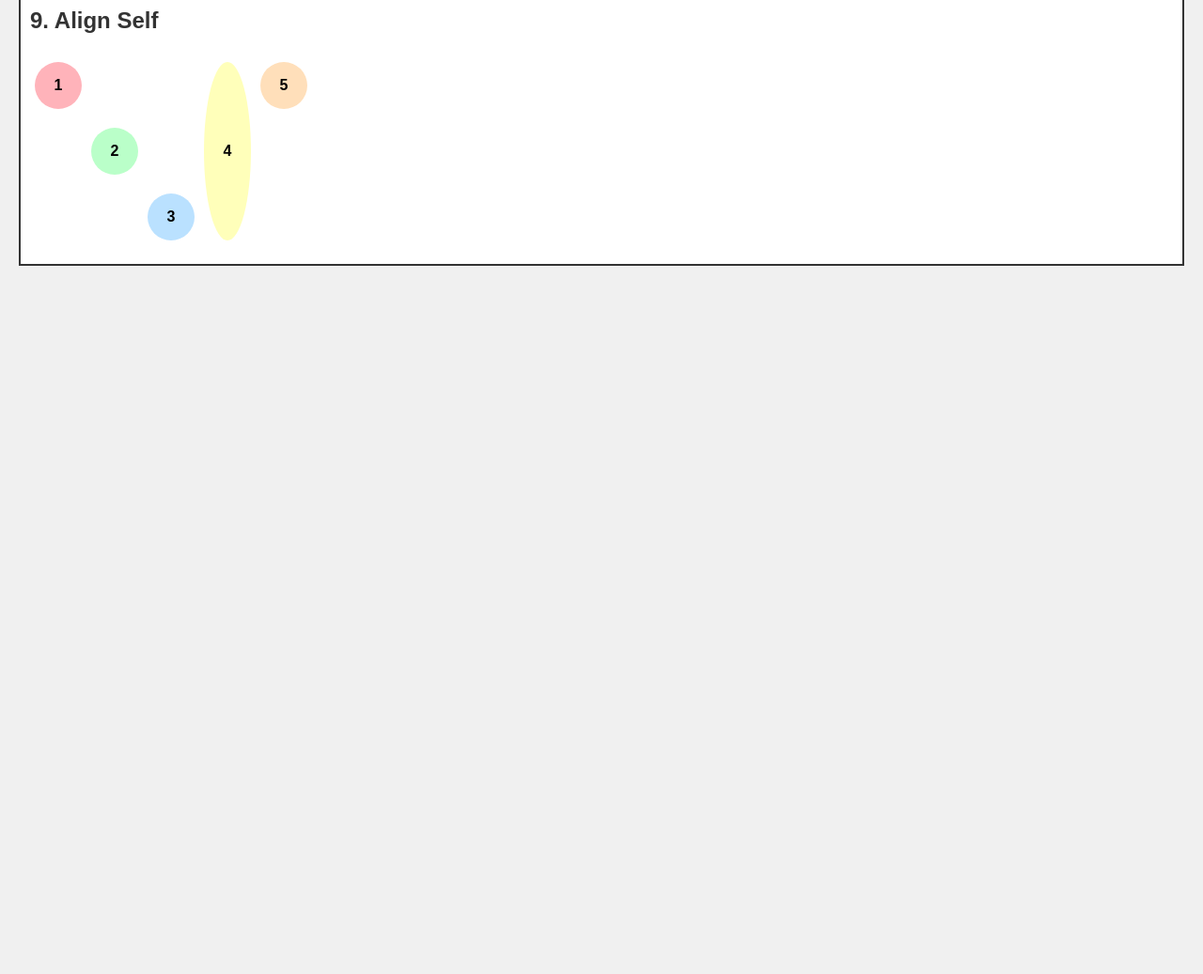
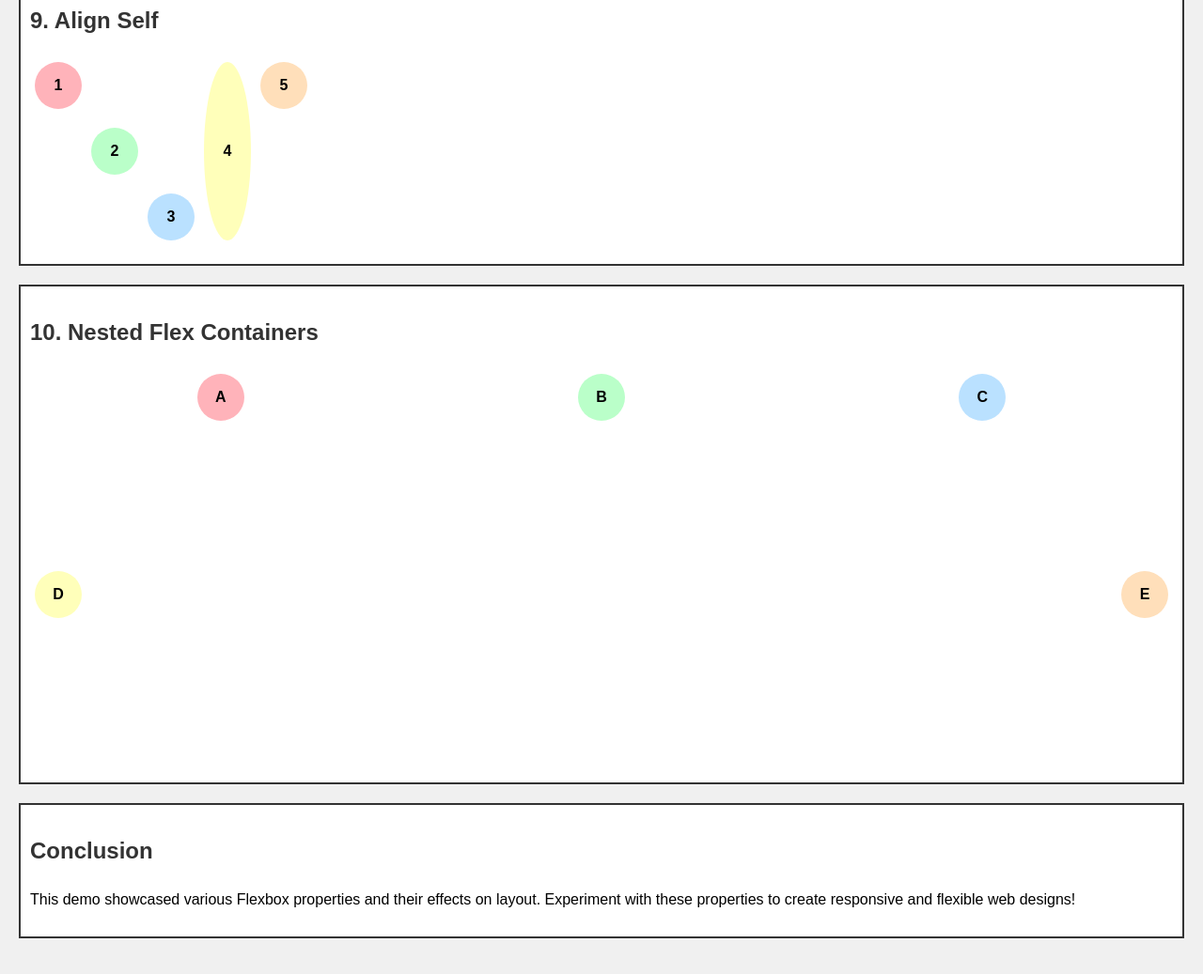
Before and after one commit to nilesh6021/CSS_PROJECTS, a plain HTML site: page css_learning/06_flexbox/flexbox.html in a window 1280 px wide. Shown: the part 2661-3698 px from the top of the page at 94% size. Before the commit the page ends 2984 px from the top, so only its background shows below. Drawn offline with Linux system fonts and the light colour scheme.

Commit message:
new030125

```diff
--- a/css_learning/06_flexbox/flexbox.html
+++ b/css_learning/06_flexbox/flexbox.html
@@ -70,7 +70,7 @@
 
     <div class="container">
       <h2>2. Flex Direction: Column</h2>
-      <div class="flex-container" style="flex-direction: column">
+      <div class="flex-container" style="flex-direction:column">
         <div class="circle pastel-1">1</div>
         <div class="circle pastel-2">2</div>
         <div class="circle pastel-3">3</div>
@@ -170,5 +170,33 @@
         <div class="circle pastel-5">5</div>
       </div>
     </div>
+    <div class="container">
+      <h2>10. Nested Flex Containers</h2>
+      <div class="flex-container" style="flex-direction: column; height: auto">
+        <div
+          class="flex-container"
+          style="justify-content: space-around; margin-bottom: 10px"
+        >
+          <div class="circle pastel-1">A</div>
+          <div class="circle pastel-2">B</div>
+          <div class="circle pastel-3">C</div>
+        </div>
+        <div
+          class="flex-container"
+          style="justify-content: space-between"
+        >
+          <div class="circle pastel-4">D</div>
+          <div class="circle pastel-5">E</div>
+        </div>
+      </div>
+    </div>
+    <div class="container">
+      <h2>Conclusion</h2>
+      <p>
+        This demo showcased various Flexbox properties and their effects on
+        layout. Experiment with these properties to create responsive and
+        flexible web designs!
+      </p>
+    </div>
   </body>
 </html>
```
